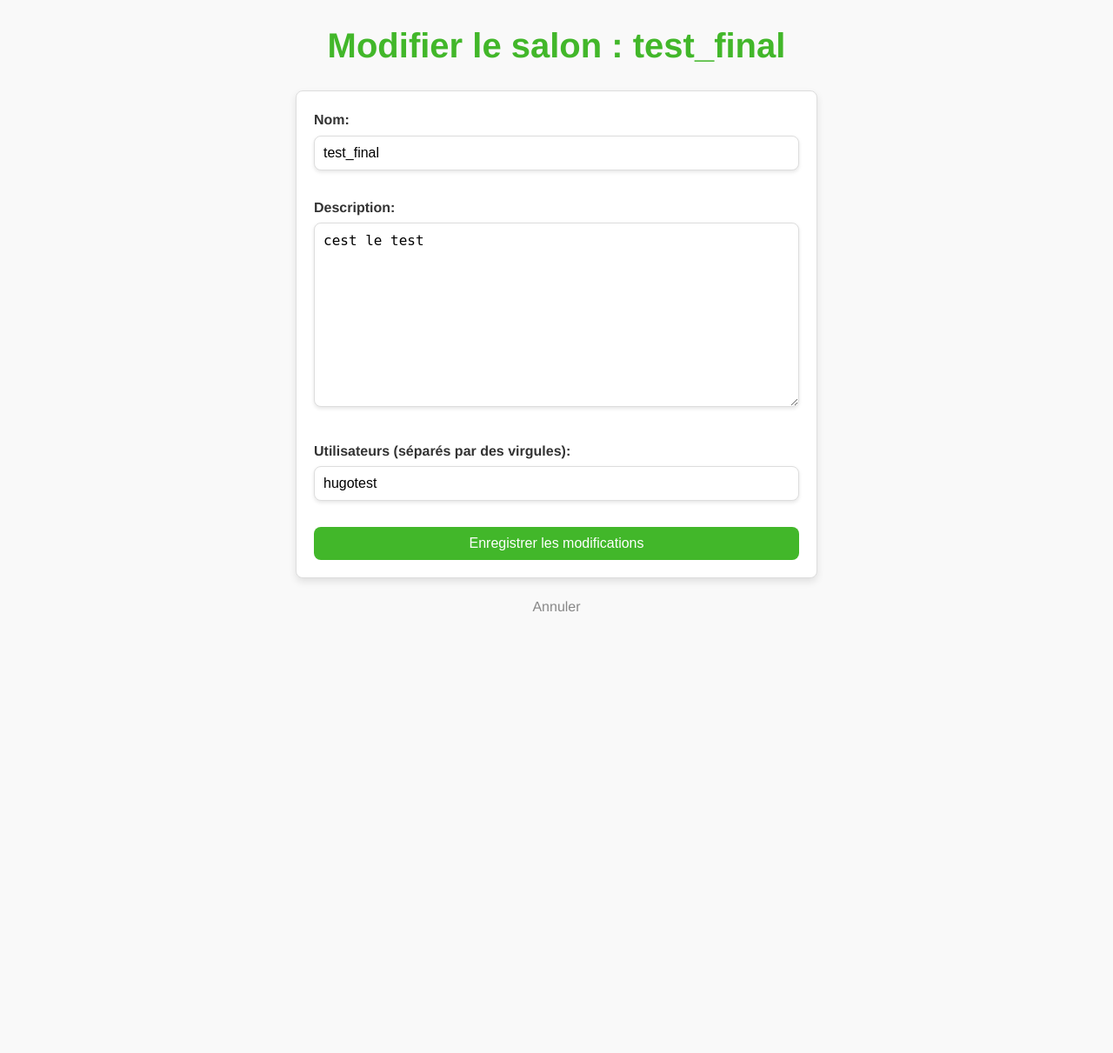
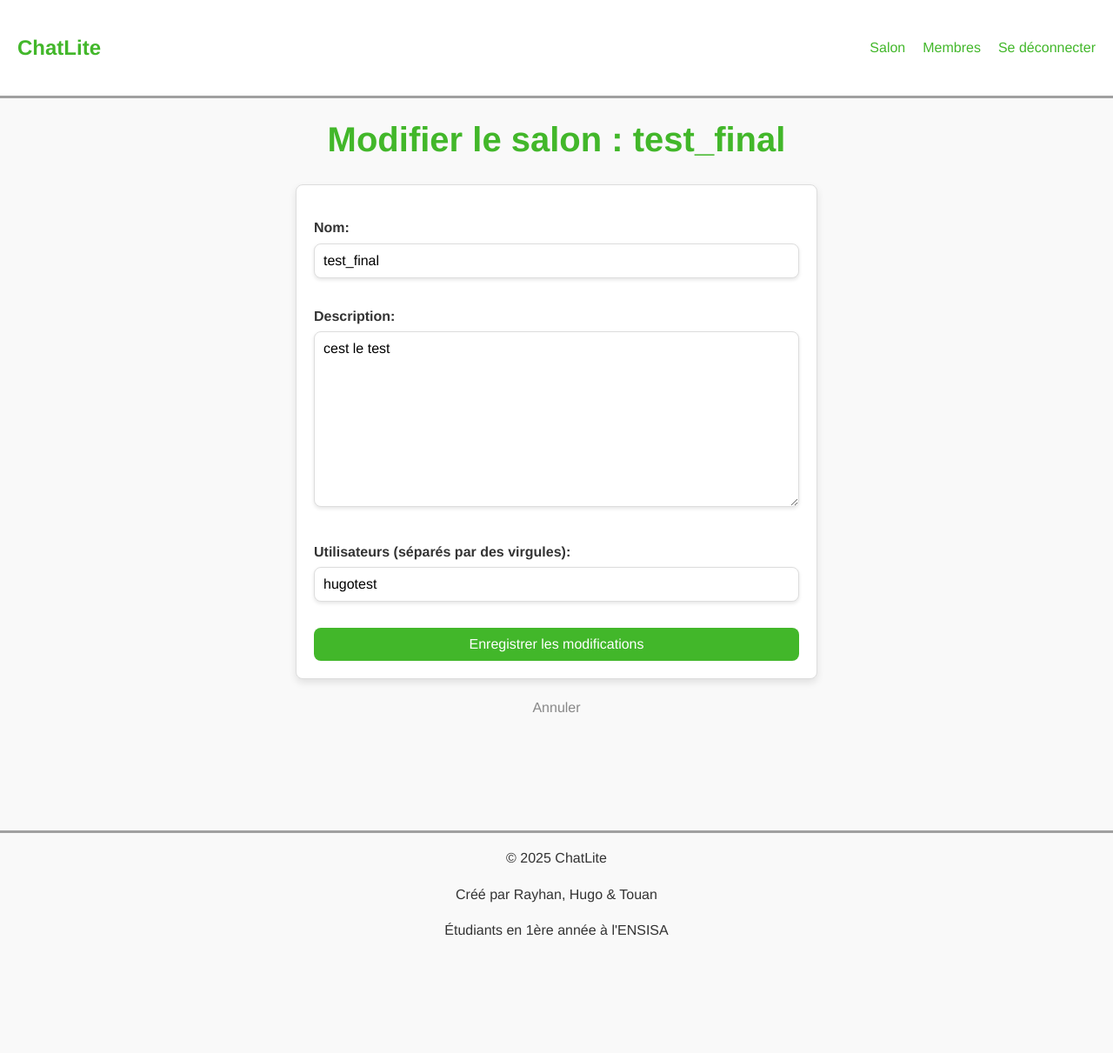
Before and after one commit to Teston1234/ProgWebDjango, a Django app: page /membre/salon/45/edit/ in a window 1280 px wide. Shown: the whole page at 87% size. Before the commit the page ends 704 px from the top, so only its background shows below. Run offline with Django 5.2, Linux system fonts and the light colour scheme; a user stored in the database is signed in; data comes from the database, SQL or seed files in the repository; both versions use the stored data as it was after the commit.

Commit message:
tout le css est bon

```diff
--- a/membre/templates/edit_salon.html
+++ b/membre/templates/edit_salon.html
@@ -1,26 +1,18 @@
-<!DOCTYPE html>
-<html lang="en">
-<head>
-    <meta charset="UTF-8">
-    <meta http-equiv="X-UA-Compatible" content="IE=edge">
-    <meta name="viewport" content="width=device-width, initial-scale=1.0">
-    <link rel="stylesheet" href="../static/styles.css"/>
-    <title>EnsiChat</title>
-</head>
+{% extends 'main.html' %}
 
 
 
 {% block content %}
-<h1>Modifier le salon : {{ salon.nom }}</h1>
+<h1 id="h1_edit">Modifier le salon : {{ salon.nom }}</h1>
 
-<form method="post">
+<form method="post" id="form_edit">
     {% csrf_token %}
     {{ form.as_p }}
     <button type="submit">Enregistrer les modifications</button>
 </form>
 
-<a href="{% url 'view_salon' salon.id %}">Annuler</a>
-{% endblock %}
+<a id="a_edit" href="{% url 'view_salon' salon.id %}">Annuler</a>
+
 <style>
     /* Style global */
 body {
@@ -33,7 +25,7 @@ body {
 }
 
 /* Titre principal */
-h1 {
+#h1_edit {
     text-align: center;
     font-size: 2.5rem;
     margin: 20px 0;
@@ -41,7 +33,7 @@ h1 {
 }
 
 /* Formulaire */
-form {
+#form_edit {
     max-width: 600px;
     margin: 20px auto;
     background: #fff;
@@ -51,18 +43,18 @@ form {
     border: 1px solid #ddd;
 }
 
-form p {
+#form_edit p {
     margin-bottom: 15px;
 }
 
-form label {
+#form_edit label {
     font-weight: bold;
     color: #333;
 }
 
-form input,
-form select,
-form textarea {
+#form_edit input,
+#form_edit select,
+#form_edit textarea {
     width: 100%;
     padding: 10px;
     margin-top: 5px;
@@ -73,15 +65,15 @@ form textarea {
     box-shadow: 0 2px 4px rgba(0, 0, 0, 0.1);
 }
 
-form input:focus,
-form select:focus,
-form textarea:focus {
+#form_edit input:focus,
+#form_edit select:focus,
+#form_edit textarea:focus {
     outline: none;
     border-color: #42b72a;
     box-shadow: 0 0 4px rgba(66, 183, 42, 0.8);
 }
 
-form button {
+#form_edit button {
     display: inline-block;
     width: 100%;
     padding: 10px 20px;
@@ -94,12 +86,12 @@ form button {
     transition: background-color 0.3s ease;
 }
 
-form button:hover {
+#form_edit button:hover {
     background-color: #36a420;
 }
 
 /* Lien "Annuler" */
-a {
+#a_edit {
     display: block;
     text-align: center;
     margin: 20px auto;
@@ -109,31 +101,11 @@ a {
     transition: color 0.3s ease;
 }
 
-a:hover {
+#a_edit:hover {
     color: #42b72a;
 }
 
-/* Adaptation mobile */
-@media (max-width: 768px) {
-    body {
-        font-size: 0.9rem;
-    }
 
-    h1 {
-        font-size: 2rem;
-    }
-
-    form {
-        padding: 15px;
-    }
-
-    form button {
-        font-size: 0.9rem;
-    }
-
-    a {
-        font-size: 0.9rem;
-    }
-}
 
 </style>
+{% endblock %}
--- a/membre/templates/main.html
+++ b/membre/templates/main.html
@@ -5,71 +5,76 @@
     <meta name="viewport" content="width=device-width, initial-scale=1.0">
     <title>{% block title %}{% endblock %}</title>
     <style>
-
         * {
             box-sizing: border-box;
             font-family: Helvetica, Verdana, sans-serif;
         }
-body {
+
+        #body {
             margin-top: 10%;
             margin-bottom: 10%;
         }
-.nav {
+
+        #nav {
             position: fixed;
             top: 0;
-    left: 0;;
-    width: 170%;
-    padding: 16px 20px 16px 20px;
+            left: 0;
+            width: 100%;
+            padding: 16px 20px;
             display: flex;
             align-items: center;
             font-size: 16px;
             border-bottom: 3px solid rgb(160, 160, 160);
             background-color: white;
         }
-.nav a {
+
+        #nav a {
             color: #42b72a;
             text-decoration: none;
         }
-.nav a:hover {
+
+        #nav a:hover {
             color: #36a420;
         }
-.nav:first-child {
+
+        #nav h1 {
             font-size: 24px;
         }
-.list {
+
+        #list {
             list-style-type: none;
             margin-left: auto;
             display: flex;
+        }
 
-  }
-nav ul li {
+        #list li {
             margin-left: 20px;
         }
-.footer{
+
+        #footer {
             border-top: 3px solid rgb(160, 160, 160);
             margin-top: 10%;
             text-align: center;
             display: block;
-    position:static;
+            position: static;
         }
-
     </style>
 </head>
-<body>
-    <nav class="nav">
+<body id="body">
+    <nav id="nav">
         <a href="{% url 'salon_disponible' %}"><h1>ChatLite</h1></a>
-        <ul class="list">
+        <ul id="list">
             <li><a href="{% url 'salon_disponible' %}">Salon</a></li>
             <li><a href="{% url 'membre' %}">Membres</a></li>
             <li><a href="{% url 'logout' %}">Se déconnecter</a></li>
         </ul>
     </nav>
-    <section id="body"> <!-- body -->
+    <section id="content"> <!-- body content -->
         {% block content %}
 
         {% endblock %}
     </section>
-    <section class="footer"> <!-- footer -->
+    <section id="footer"> <!-- footer -->
         <p>&copy; 2025 ChatLite</p>
         <p>Créé par Rayhan, Hugo & Touan</p>
         <p>Étudiants en 1ère année à l'ENSISA</p>
--- a/membre/templates/register.html
+++ b/membre/templates/register.html
@@ -74,7 +74,7 @@ body.body_register {
 }
 
 /* Bouton d'inscription */
-.btn_connexion_register {
+.btn_login_btn {
     width: 100%;
     padding: 10px;
     background-color: #42b72a;
@@ -86,7 +86,7 @@ body.body_register {
     margin-top: 10px;
 }
 
-.btn_connexion_register:hover {
+.btn_login_btn:hover {
     background-color: #36a420;
 }
 
@@ -129,7 +129,7 @@ body.body_register {
                 </div>
 
                 <div class="inscription_register">
-                    <input class="btn login_btn" type="submit" value="S'inscrire"/>
+                    <input class="btn_login_btn" type="submit" value="S'inscrire"/>
                 </div>
 
             </form>
--- a/membre/urls.py
+++ b/membre/urls.py
@@ -5,7 +5,6 @@ from . import views
 urlpatterns = [
     path("", views.salons_disponible, name="Home"),
     path("membre/", views.membre, name="membre"),
-    path("membre/details/<int:id>", views.details, name="details"),
     path('membre/connection/', views.pageConnection, name='pageConnection'),
     path("membre/connection", views.pageConnection, name="connection"),
     path("membre/inscription", views.pageInscription, name="inscription"),
--- a/membre/views.py
+++ b/membre/views.py
@@ -66,13 +66,7 @@ def membre(request):
     }
     return render (request, 'membres.html', context)
 
-@login_required(login_url='connection')
-def details(request, id):
-    mesMembres = User.objects.get(id=id)
-    context = {
-        'mesMembres': mesMembres,
-    }
-    return render (request, 'details.html', context)
+
 
 @login_required(login_url='connection')
 def salons_disponible(request):
```
Also changed, not shown: membre/templates/details.html (deleted, +0 -14 lines), membre/templates/membres.html (+55 -14 lines), membre/templates/salon.html (+18 -18 lines), membre/templates/view_salon.html (+3 -9 lines), db.sqlite3, 2 other files. Lines whose indentation alone changed are shown as unchanged.
